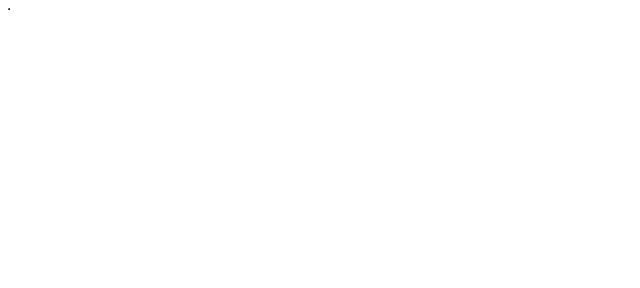
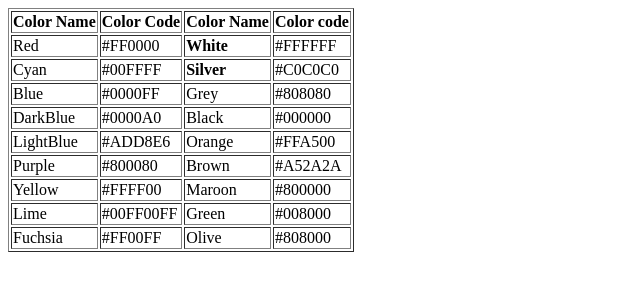
Before and after one commit to ramon12134/AplicacionesWeb_SMIRRamon, a plain HTML site: page Ejercicio_89.html in a window 1280 px wide. Shown: the whole page, without its empty margins (0-640 px from the left). Drawn offline with Linux system fonts and the light colour scheme.

Commit message:
sahfdoñ

```diff
--- a/Ejercicio_89.html
+++ b/Ejercicio_89.html
@@ -12,7 +12,66 @@
 </head>
 <body>
     <table border="1">
-
+        <tr>
+            <th>Color Name</th>
+            <th>Color Code</th>
+            <th>Color Name</th>
+            <th>Color code</th>
+        </tr>
+        <tr>
+            <td>Red</td>
+            <td>#FF0000</td>
+            <td><b>White</b></td>
+            <td>#FFFFFF</td>
+        </tr>
+        <tr>
+            <td>Cyan</td>
+            <td>#00FFFF</td>
+            <td><b>Silver</b></td>
+            <td>#C0C0C0</td>
+        </tr>
+        <tr>
+            <td>Blue</td>
+            <td>#0000FF</td>
+            <td>Grey</td>
+            <td>#808080</td>
+        </tr>
+        <tr>
+            <td>DarkBlue</td>
+            <td>#0000A0</td>
+            <td>Black</td>
+            <td>#000000</td>
+        </tr>
+        <tr>
+            <td>LightBlue</td>
+            <td>#ADD8E6</td>
+            <td>Orange</td>
+            <td>#FFA500</td>
+        </tr>
+        <tr>
+            <td>Purple</td>
+            <td>#800080</td>
+            <td>Brown</td>
+            <td>#A52A2A</td>
+        </tr>
+        <tr>
+            <td>Yellow</td>
+            <td>#FFFF00</td>
+            <td>Maroon</td>
+            <td>#800000</td>
+        </tr>
+        <tr>
+            <td>Lime</td>
+            <td>#00FF00FF</td>
+            <td>Green</td>
+            <td>#008000</td>
+        </tr>
+        <tr>
+            <td>Fuchsia</td>
+            <td>#FF00FF</td>
+            <td>Olive</td>
+            <td>#808000</td>
+        </tr>
     </table>
 </body>
 </html>
```
Also changed, not shown: Ejercicio_91.html (added, +37 -0 lines), Ejercicio_92.html (added, +36 -0 lines).
